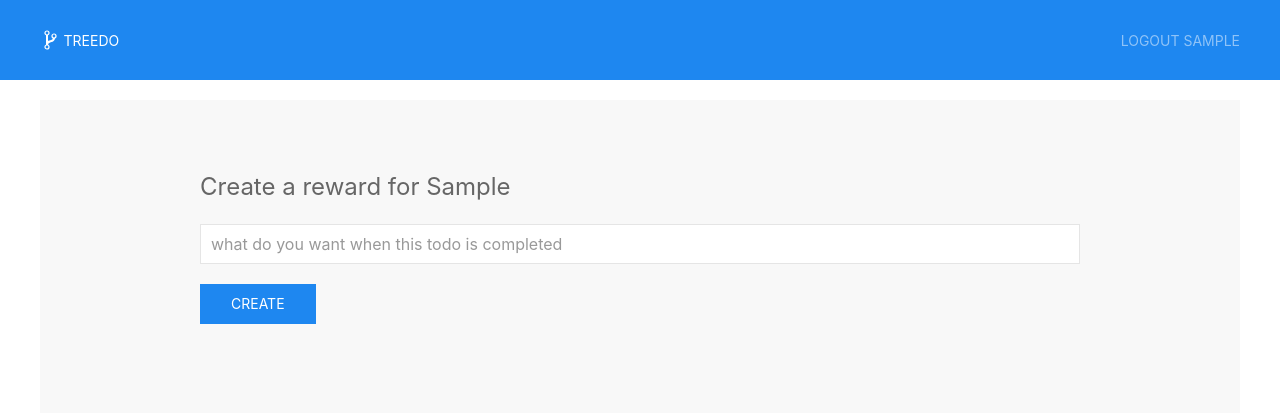
After one commit to rational-kunal/treedo, a Django app: page /reward/1 in a window 1280 px wide. The commit adds this page. Shown: the top 413 px of the page. Run offline with Django 3.2, Linux system fonts and the light colour scheme; a user stored in the database is signed in; tables that the repository leaves empty hold one stand-in row (values such as "Sample post"); some libraries are stand-ins or nearby versions.

Commit message:
WIP added rewards

```diff
--- a/templates/base.html
+++ b/templates/base.html
@@ -12,9 +12,12 @@
             background-color: rgba(114, 106, 149, 0.1)!important;
             color: #07031a!important;
         }
+        .reward-tile {
+            background-color: rgba(251, 198, 135, 1)!important;
+            color: #07031a!important;
+        }
         .todo-complete-tile {
             border: 2px solid rgba(251, 198, 135, 1);
-            color: #07031a!important;
         }
         .create {
             background-color: #f2aaaa;
--- /dev/null
+++ b/templates/reward/create.html
@@ -0,0 +1,28 @@
+{% extends 'base.html' %}
+
+{% block title %}
+    treedo - create reward
+{% endblock %}
+
+{% block main %}
+
+    <form method='POST'>
+        {% csrf_token %}
+
+        <fieldset class="uk-fieldset">
+
+            <legend class="uk-legend">Create a reward for {{ todo.task }}</legend>
+
+            {% for field in form %}
+                <div class="uk-margin">
+                    {{ field.as_widget }}
+                </div>
+            {% endfor %}
+
+            <div class="uk-margin">
+                <button type="submit" class="uk-button uk-button-primary">create</button>
+            </div>
+
+        </fieldset>
+    </form>
+{% endblock %}
--- a/todo/admin.py
+++ b/todo/admin.py
@@ -1,5 +1,6 @@
 from django.contrib import admin
-from .models import Todo, Label
+from .models import Todo, Label, Reward
 
 admin.site.register(Label)
 admin.site.register(Todo)
+admin.site.register(Reward)
--- a/todo/forms.py
+++ b/todo/forms.py
@@ -20,3 +20,10 @@ class TodoForm(forms.Form):
     task = forms.CharField(max_length=256,
                            label='task to do',
                            widget=generic_widget(what=forms.TextInput, placeholder='task to do'))
+
+
+class RewardForm(forms.Form):
+    description = forms.CharField(max_length=128,
+                                  label='description',
+                                  widget=generic_widget(forms.TextInput,
+                                                        placeholder='what do you want when this todo is completed'))
--- a/todo/models.py
+++ b/todo/models.py
@@ -43,3 +43,14 @@ class Todo(models.Model):
 
     def __repr__(self):
         return self.task + (' Y' if self.is_complete else ' N')
+
+
+class Reward(models.Model):
+    description = models.CharField(max_length=128)
+    associated_with = models.ForeignKey(to=Todo, on_delete=models.CASCADE)
+
+    def __str__(self):
+        return self.description
+
+    def __repr__(self):
+        return self.__str__()
--- a/todo/urls.py
+++ b/todo/urls.py
@@ -11,5 +11,7 @@ urlpatterns = [
     path('todo/delete/<int:todo_id>', views.delete_todo, name='delete_todo'),
     path('todo/toggle/<int:todo_id>', views.todo_toggle_completion, name='todo_toggle_completion'),
 
+    path('reward/<int:todo_id>', views.create_reward, name='create_reward'),
+
     path('', views.homepage, name='homepage')
 ]
--- a/todo/views.py
+++ b/todo/views.py
@@ -1,7 +1,7 @@
 from django.contrib.auth.decorators import login_required
 from django.shortcuts import render, HttpResponse, get_list_or_404, get_object_or_404, redirect
-from .forms import LabelForm, TodoForm
-from .models import Label, Todo
+from .forms import LabelForm, TodoForm, RewardForm
+from .models import Label, Todo, Reward
 from .tree import TodoTree
 
 
@@ -99,3 +99,22 @@ def todo_toggle_completion(request, todo_id):
     todo.is_complete = False if todo.is_complete else True
     todo.save()
     return redirect('label_detail', todo.root_label.pk)
+
+
+@login_required
+def create_reward(request, todo_id):
+    todo = get_object_or_404(Todo, pk=todo_id)
+    if todo.root_label.created_by.pk is not request.user.pk:
+        return render(request, template_name='notauthorised.html')
+
+    if request.method == 'POST':
+        form = RewardForm(request.POST)
+        if form.is_valid():
+            reward = Reward(description=form.cleaned_data['description'])
+            reward.associated_with = todo
+            reward.save()
+            return redirect('label_detail', todo.root_label.pk)
+    else:
+        form = RewardForm()
+    context = {'form': form, 'todo': todo}
+    return render(request, template_name='reward/create.html', context=context)
```
Also changed, not shown: todo/tree.py (+17 -0 lines), todo/migrations/0007_reward.py (added).
